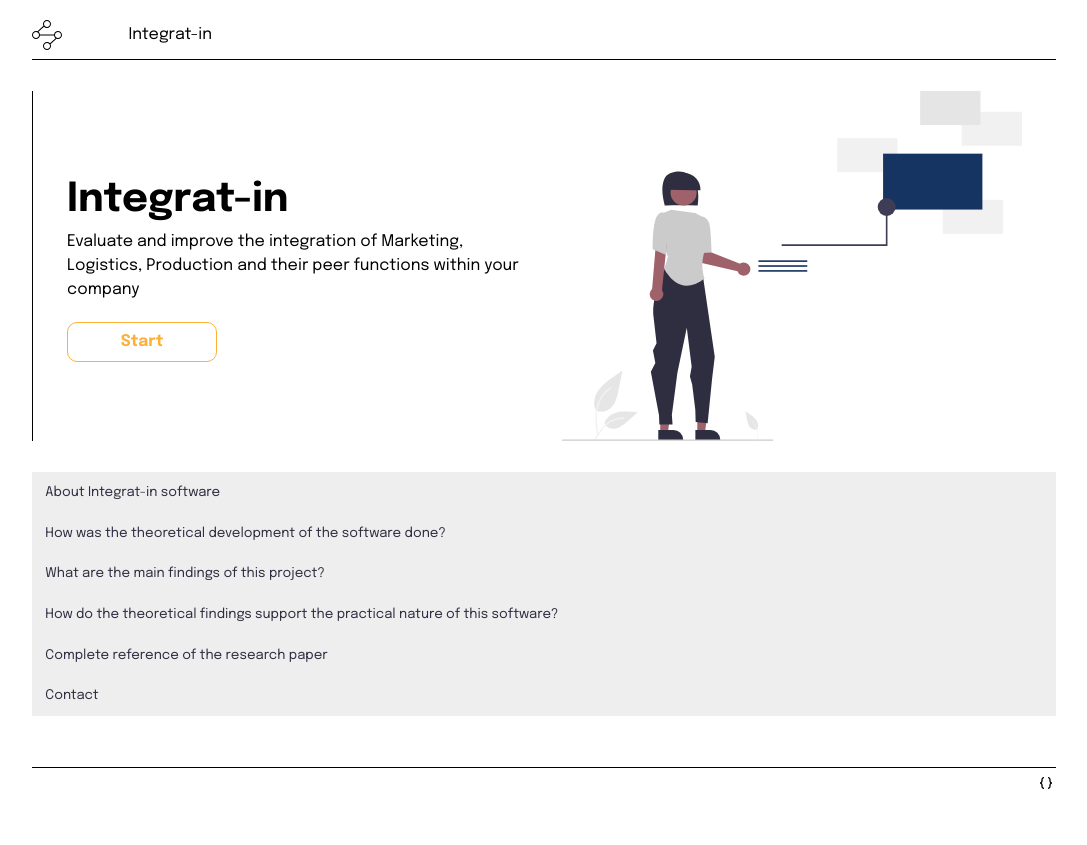
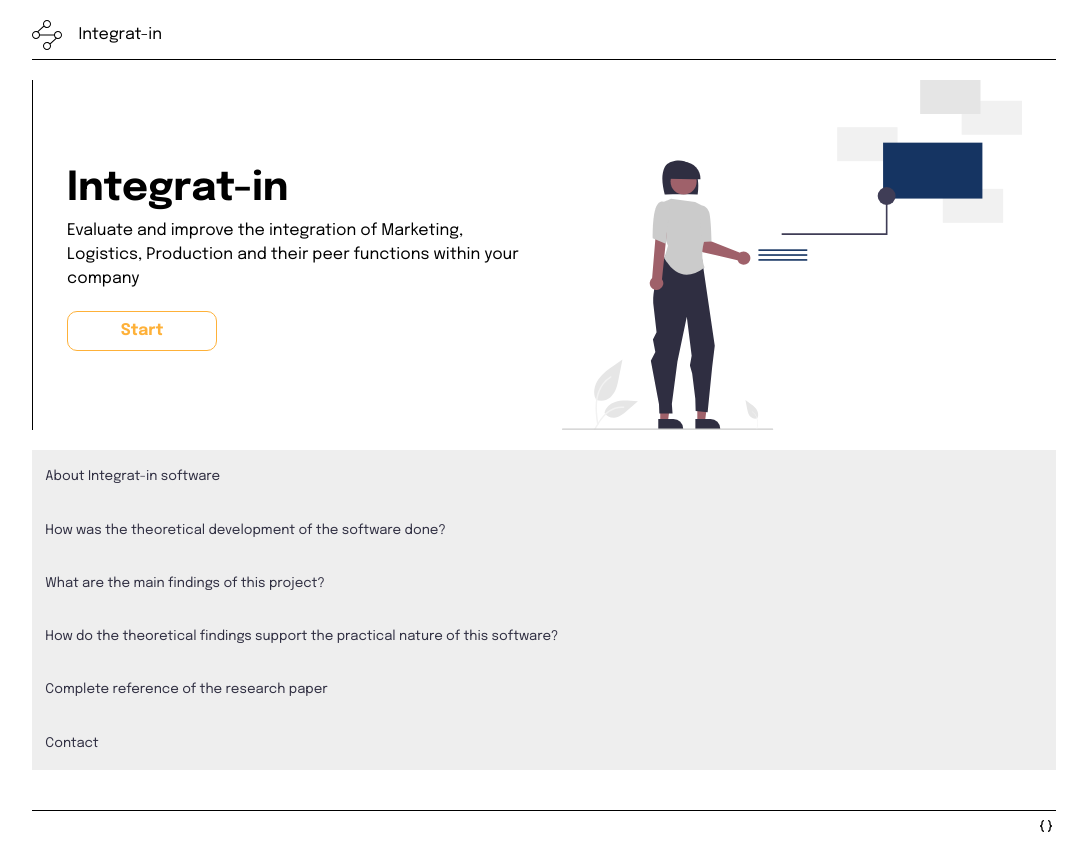
Before and after one commit to ananegridev/Integrat-in, a plain HTML site: page index.html in a window 1280 px wide. Shown: the whole page, without its empty margins (96-1183 px from the left). Before the commit the page ends 820 px from the top, so only its background shows below. Drawn offline with Linux system fonts and the light colour scheme.

Commit message:
add code

```diff
--- a/src/css/acc.css
+++ b/src/css/acc.css
@@ -24,6 +24,7 @@
   border: none;
   outline: none;
   transition: 0.4s;
+  line-height: 2;
 }
 
 /* Add a background color to the button if it is clicked on (add the .active class with JS), and when you move the mouse over it (hover) */
--- a/src/css/nav.css
+++ b/src/css/nav.css
@@ -9,7 +9,7 @@ nav {
   }
 
   nav div {
-    width: 180px;
+    width: 130px;
     display: flex;
     align-items: center;
     justify-content: space-between;
```
